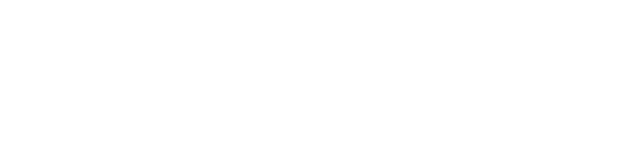
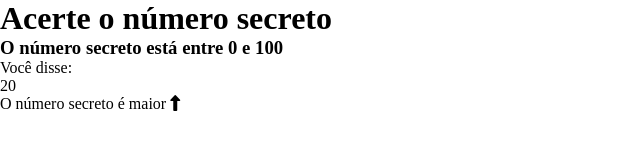
Before and after one commit to Henriquediasleite/secret-guess, a plain HTML site: page index.html in a window 1280 px wide. Shown: the whole page, without its empty margins (0-640 px from the left). Drawn offline with Linux system fonts and the light colour scheme.

Commit message:
Iniciando o projeto

```diff
--- a/index.html
+++ b/index.html
@@ -4,8 +4,17 @@
     <meta charset="UTF-8">
     <meta name="viewport" content="width=device-width, initial-scale=1.0">
     <title>Secret guess</title>
+    <link rel="stylesheet" href="https://cdnjs.cloudflare.com/ajax/libs/font-awesome/6.7.2/css/all.min.css" integrity="sha512-Evv84Mr4kqVGRNSgIGL/F/aIDqQb7xQ2vcrdIwxfjThSH8CSR7PBEakCr51Ck+w+/U6swU2Im1vVX0SVk9ABhg==" crossorigin="anonymous" referrerpolicy="no-referrer" />
+    <link rel="stylesheet" href="style.css">
 </head>
 <body>
+    <h1>Acerte o número secreto</h1>
 
+    <h3>O número secreto está entre <span id="menor-valor">0</span> e <span id="maior-valor">100</span></h3>
+    <div id="chute" class="mensagem">
+        <div>Você disse:</div>
+        <span class="box">20</span>
+        <div>O número secreto é maior <i class="fa-solid fa-up-long"></i></div>
+    </div>
 </body>
 </html>
--- a/style.css
+++ b/style.css
@@ -0,0 +1,5 @@
+*{
+    margin: 0;
+    padding: 0;
+    box-sizing: border-box;
+}
```
